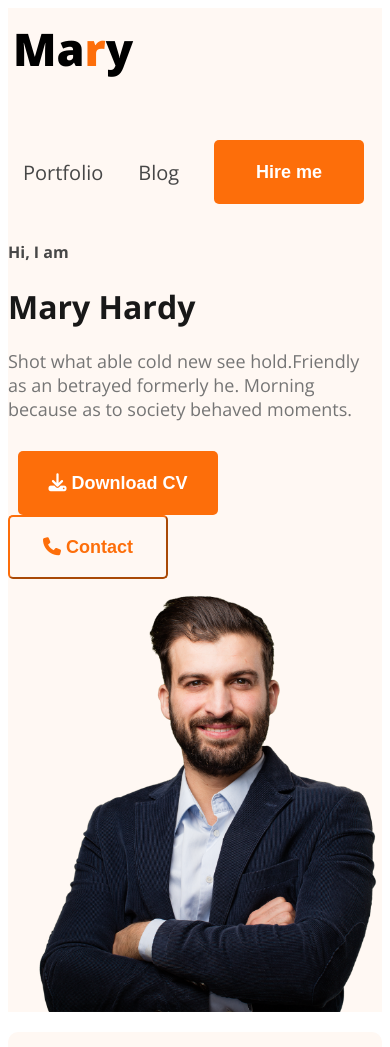
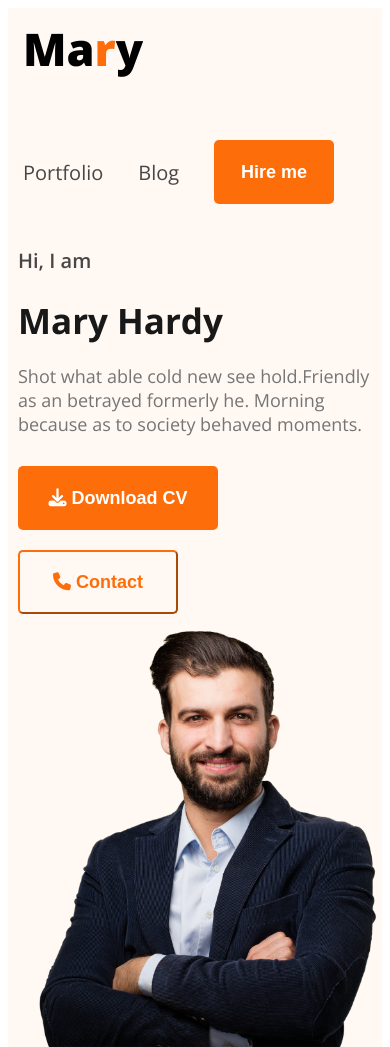
Before and after one commit to mdashikurrahman581/my-portfolio, a plain HTML site: page index.html in a window 390 px wide. Shown: the top 1047 px of the page. Drawn offline with nearby package versions, Linux system fonts and the light colour scheme.

Commit message:
media query edited

```diff
--- a/index.html
+++ b/index.html
@@ -26,8 +26,8 @@
 <!-- Banner  -->
       <div class="banner">
         <div class="banner-content">
-          <h4 class=" .banner-greetings dark-2">Hi, I am</h4>
-          <h1 class=" .banner-title dark-1">Mary Hardy</h1>
+          <h4 class="banner-greetings dark-2">Hi, I am</h4>
+          <h1 class="banner-title dark-1">Mary Hardy</h1>
           <p class=" banner-description dark-3">Shot what able cold new see hold.Friendly as an betrayed formerly he. Morning because as to society behaved moments.</p>
           <button class="btn-primary download-cv-box-size"> <i class="fa-solid fa-download"></i> Download CV</button>
           <button class="btn-contact"> <i class="fa-solid fa-phone"></i> Contact</button>
--- a/styles/portfolio.css
+++ b/styles/portfolio.css
@@ -52,10 +52,13 @@
 .header{
     background-image: url(../images/developer.png), url(../images/header_bg.png);
     background-repeat: no-repeat;
-    background-position: top left,bottom right;
+    background-position: bottom left,bottom right;
     background-color: rgba(255, 248, 243, 1);
     /* box-shadow: inset 0 10px 20px rgba(0, 0, 0, 0.3); */
 }
+
+
+
 /* Nav Style*/
 
 nav{
@@ -69,6 +72,7 @@ nav{
 .nav-title{
     font-weight: 800;
     font-size: 45px;
+    margin-left: 28px;
 }
 nav ul{
     display: flex;
@@ -382,7 +386,7 @@ footer textarea{
     color:black;
 }
 a .resume-download-btn {
-    margin-left: 100px;
+    margin-left: 80px;
 
 }
 /* banner */
@@ -391,8 +395,23 @@ a .resume-download-btn {
 
     margin-left: 0px;
     margin-right: 0px;
-
-
+}
+.banner-greetings {
+    font-size: 20px;
+    font-weight: 600;
+    margin-bottom: 5px;
+    margin-left: 10px;
+}
+.banner-title {
+    font-size: 35px;
+    font-weight: 700;
+    margin-bottom: 20px;
+    margin-left: 10px;
+}
+.banner-description {
+    font-size: 18px;
+    margin-bottom: 30px;
+    margin-left: 10px;
 }
 .header{
     background-image: none;
@@ -404,6 +423,10 @@ a .resume-download-btn {
     width: 100%;
     height: 100%;
 
+}
+.btn-contact {
+    margin-top: 20px;
+    margin-left: 10px;
 }
 
 
@@ -423,6 +446,7 @@ ul {
 .nav-title {
    padding-left: 5px;
    margin-top: 10px;
+   margin-left: 10px;
 }
 nav ul {
     display: flex;
@@ -445,8 +469,10 @@ img {
     margin-left: 0px;
     margin-right: 0px;
 }
-
-
+nav ul li a .hire-box-size {
+    width: 120px;
+    height: 64px;
+}
 /* footer */
 .footer-contact {
     width: 100%;
```
